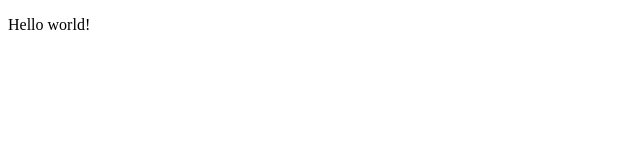
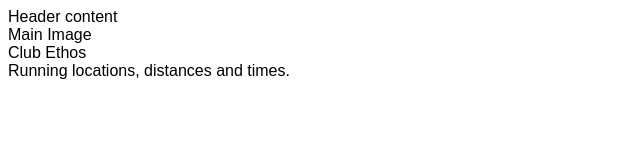
Before and after one commit to nikkibudeanu/loverunning, a plain HTML site: page index.html in a window 1280 px wide. Shown: the whole page, without its empty margins (0-640 px from the left). Drawn offline with Linux system fonts and the light colour scheme.

Commit message:
add core structure to the home page

```diff
--- a/assets/css/style.css
+++ b/assets/css/style.css
@@ -0,0 +1,3 @@
+body{
+    font-family: Arial;
+}
--- a/index.html
+++ b/index.html
@@ -4,9 +4,34 @@
     <meta charset="UTF-8">
     <meta http-equiv="X-UA-Compatible" content="IE=edge">
     <meta name="viewport" content="width=device-width, initial-scale=1.0">
-    <title>Document</title>
+    <meta name="description" content="Love running website for runners in Dublin">
+    <meta name="keywords" content="love running, running clubs, Dublin, running, Ireland">
+    <link rel="stylesheet" href="assets/css/style.css">
+    <title>Love Running</title>
 </head>
 <body>
-    <p>Hello world! </p>
+    <header> Header content</header>
+
+    <section>
+        Main Image
+    </section>
+
+
+    <section>
+        Club Ethos
+    </section>
+
+
+    <section>
+    Running locations, distances and times.
+    </section>
+
+
+    <footer>
+
+    </footer>
+
 </body>
+
+
 </html>
```
